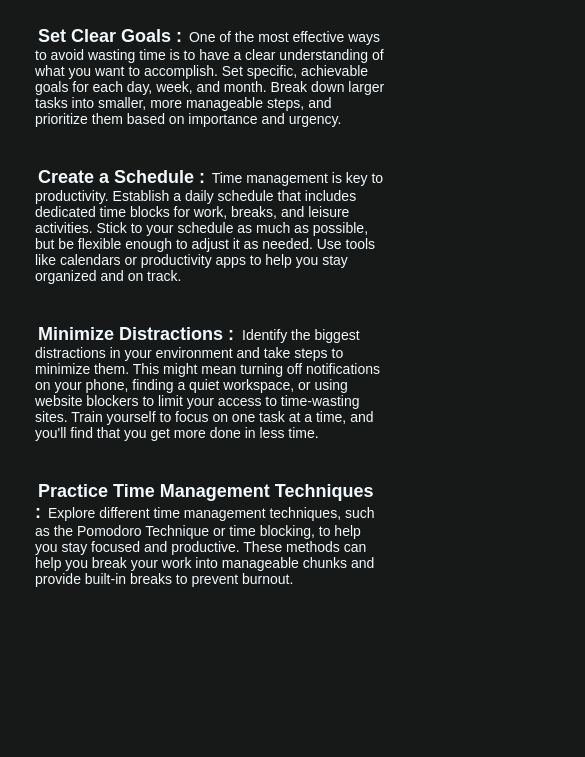
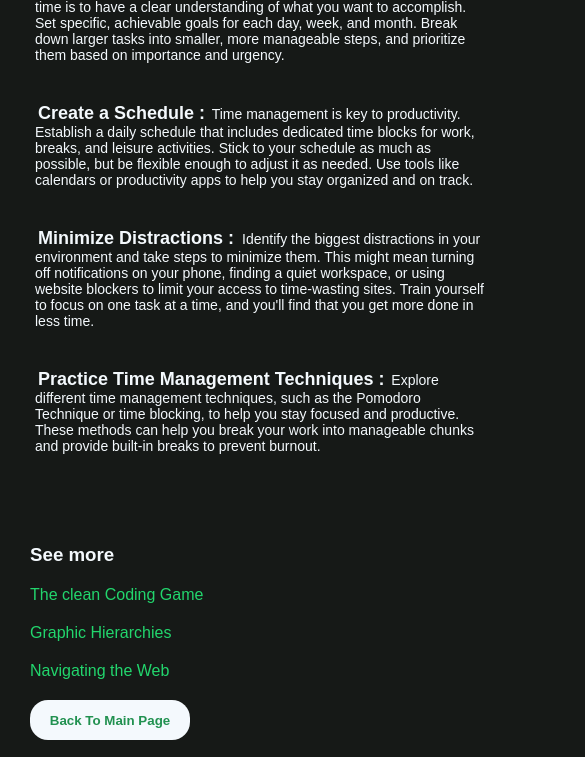
Before and after one commit to OmarHossam-egy/Blog-site, a plain HTML site: page blog-post1.html in a window 390 px wide. Shown: the part 620-1377 px from the top of the page, 585 px wide, since content can reach past the window. Drawn offline with Linux system fonts and the light colour scheme.

Commit message:
the blog site

```diff
--- a/assets/css/post.css
+++ b/assets/css/post.css
@@ -5,7 +5,7 @@ section{
 }
 .post{
     width: 100%;
-    height: 750px;
+
     margin: 50px 100px;
     color: var(--white);
     text-align: left;
@@ -83,25 +83,22 @@ button:hover{
 @media (max-width: 900px) {
 
     .sidebar{
-        position: relative;
         display: flex;
-        flex-direction: row;
         justify-content: start;
         color: var(--white);
         width: 100%;
         height: 200px;
         margin-left: 30px;
-        top: -1200px;
+        margin-bottom: 70px
     }
 
     section{
-        display: grid;
-        grid-template-rows: 1fr 1fr;
+        display: flex;
+        flex-direction: column;
 
     }
     .post{
-        width: 350px;
-        height: 100%;
+        width: 450px;
         margin: 20px 35px;
         color: var(--white);
         text-align: left;
@@ -115,8 +112,6 @@ button:hover{
     }
     .post .p1{
         margin-top:30px ;
-
-
     }
 
     .post img{
```
